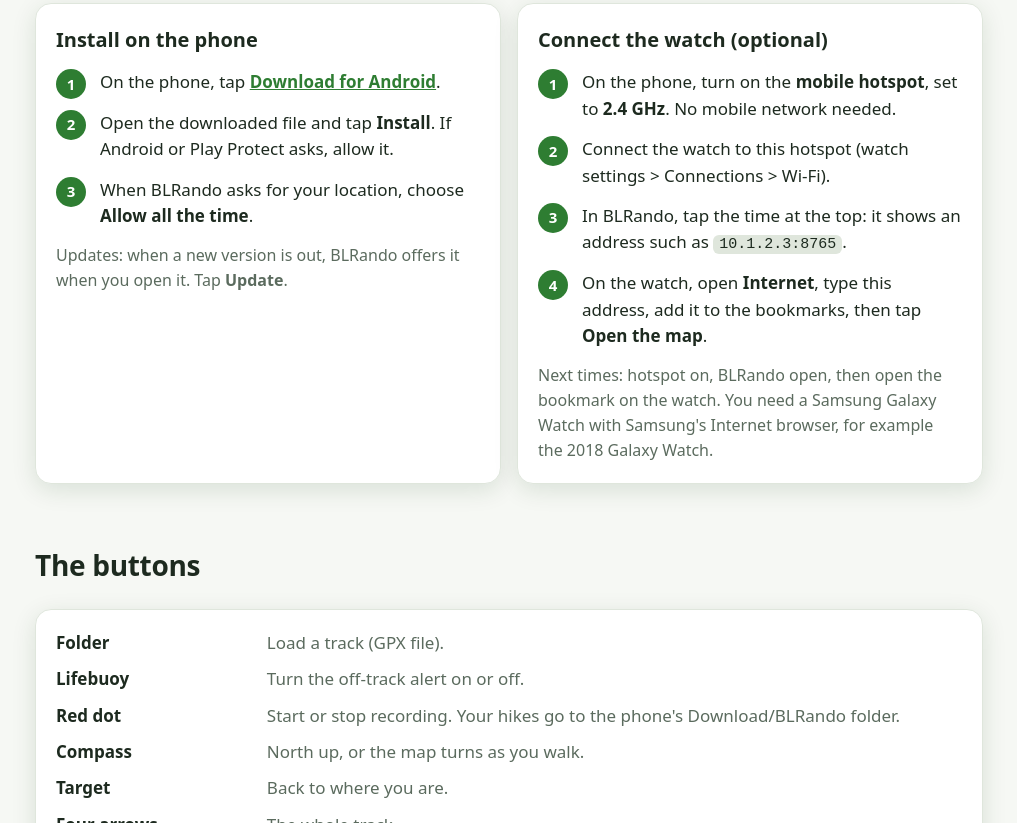
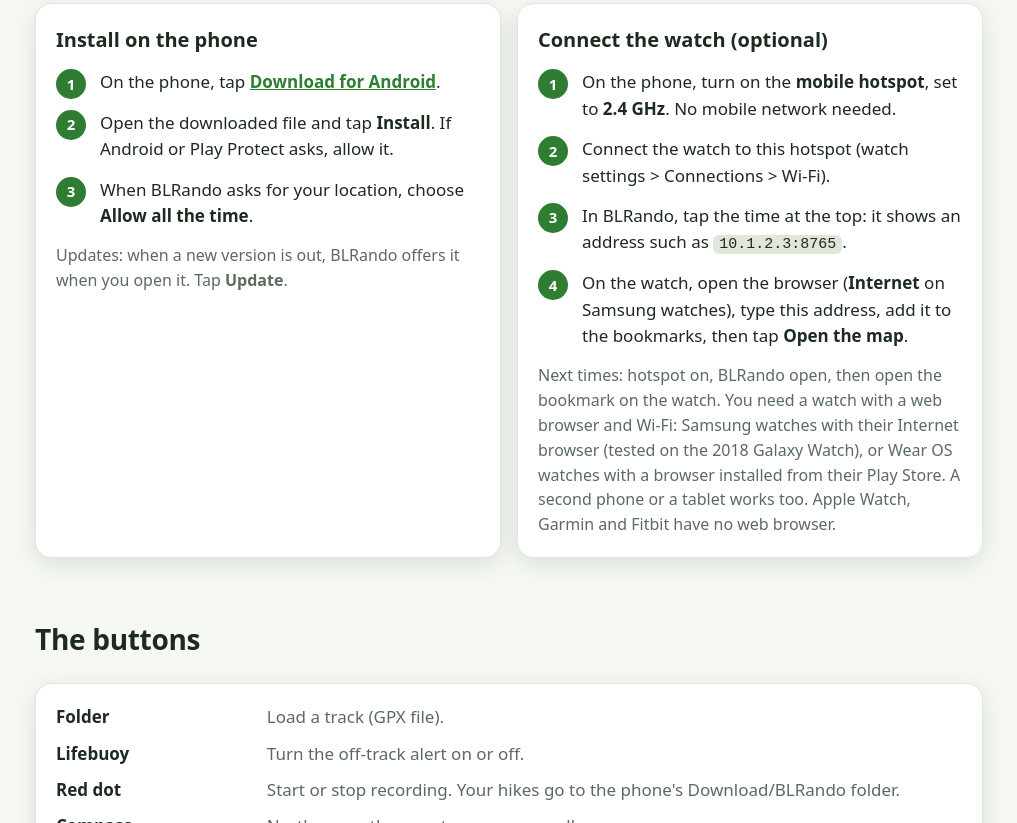
Before and after one commit to amandiofr/BLRando, a plain HTML site: page docs/index.html in a window 1280 px wide. Shown: the part 1977-2800 px from the top of the page, without its empty margins (131-1148 px from the left). Drawn offline with Linux system fonts and the light colour scheme.

Commit message:
README and web page: any watch with a web browser

```diff
--- a/docs/index.html
+++ b/docs/index.html
@@ -3,14 +3,14 @@
 <head>
 <meta charset="utf-8">
 <meta name="viewport" content="width=device-width, initial-scale=1">
-<title>BLRando — hiking map for Android and Galaxy Watch</title>
-<meta name="description" content="A hiking map for Android phones, also shown on a Samsung Galaxy Watch. Follow your track, get warned when you stray, record your hike.">
+<title>BLRando — hiking map for Android and smartwatches</title>
+<meta name="description" content="A hiking map for Android phones, also shown on your smartwatch. Follow your track, get warned when you stray, record your hike.">
 <link rel="icon" href="icon.png">
 <link rel="canonical" href="https://amandiofr.github.io/BLRando/">
 <meta property="og:type" content="website">
 <meta property="og:url" content="https://amandiofr.github.io/BLRando/">
 <meta property="og:title" content="BLRando">
-<meta property="og:description" content="A hiking map for Android phones, also shown on a Samsung Galaxy Watch.">
+<meta property="og:description" content="A hiking map for Android phones, also shown on your smartwatch.">
 <meta property="og:image" content="https://amandiofr.github.io/BLRando/screenshots/watch_sky.png">
 <meta name="twitter:card" content="summary_large_image">
 <style>
@@ -151,7 +151,7 @@
   <div class="wrap">
     <img class="icon" src="icon.png" alt="BLRando icon">
     <h1>BLRando</h1>
-    <p class="tagline">A hiking map for your Android phone, also on your Samsung Galaxy Watch.</p>
+    <p class="tagline">A hiking map for your Android phone, also on your smartwatch.</p>
     <a class="download" href="https://github.com/amandiofr/BLRando/releases/latest/download/BLRando.apk">
       <svg viewBox="0 0 24 24" fill="none" stroke="currentColor" stroke-width="2.4" stroke-linecap="round" stroke-linejoin="round"><path d="M12 3v12M6 10l6 6 6-6M4 20h16"/></svg>
       Download for Android
@@ -228,10 +228,12 @@
           <li>On the phone, turn on the <b>mobile hotspot</b>, set to <b>2.4 GHz</b>. No mobile network needed.</li>
           <li>Connect the watch to this hotspot (watch settings &gt; Connections &gt; Wi-Fi).</li>
           <li>In BLRando, tap the time at the top: it shows an address such as <code>10.1.2.3:8765</code>.</li>
-          <li>On the watch, open <b>Internet</b>, type this address, add it to the bookmarks, then tap <b>Open the map</b>.</li>
+          <li>On the watch, open the browser (<b>Internet</b> on Samsung watches), type this address, add it to the bookmarks, then tap <b>Open the map</b>.</li>
         </ol>
         <p class="note">Next times: hotspot on, BLRando open, then open the bookmark on the watch.
-          You need a Samsung Galaxy Watch with Samsung's Internet browser, for example the 2018 Galaxy Watch.</p>
+          You need a watch with a web browser and Wi-Fi: Samsung watches with their Internet browser (tested on the
+          2018 Galaxy Watch), or Wear OS watches with a browser installed from their Play Store. A second phone or a
+          tablet works too. Apple Watch, Garmin and Fitbit have no web browser.</p>
       </div>
     </div>
   </section>
@@ -247,7 +249,7 @@
         <dt>Target</dt><dd>Back to where you are.</dd>
         <dt>Four arrows</dt><dd>The whole track.</dd>
         <dt>Long press on the map</dt><dd>Directions in Google Maps.</dd>
-        <dt>On the watch</dt><dd>Turn the bezel to zoom, drag to move the map, tap for the menu.</dd>
+        <dt>On the watch</dt><dd>Turn the bezel (or the crown) to zoom, drag to move the map, tap for the menu.</dd>
       </dl>
     </div>
     <p class="note">More tips (removing a track, alerts, two watches…):
```
Also changed, not shown: 1 other file.
